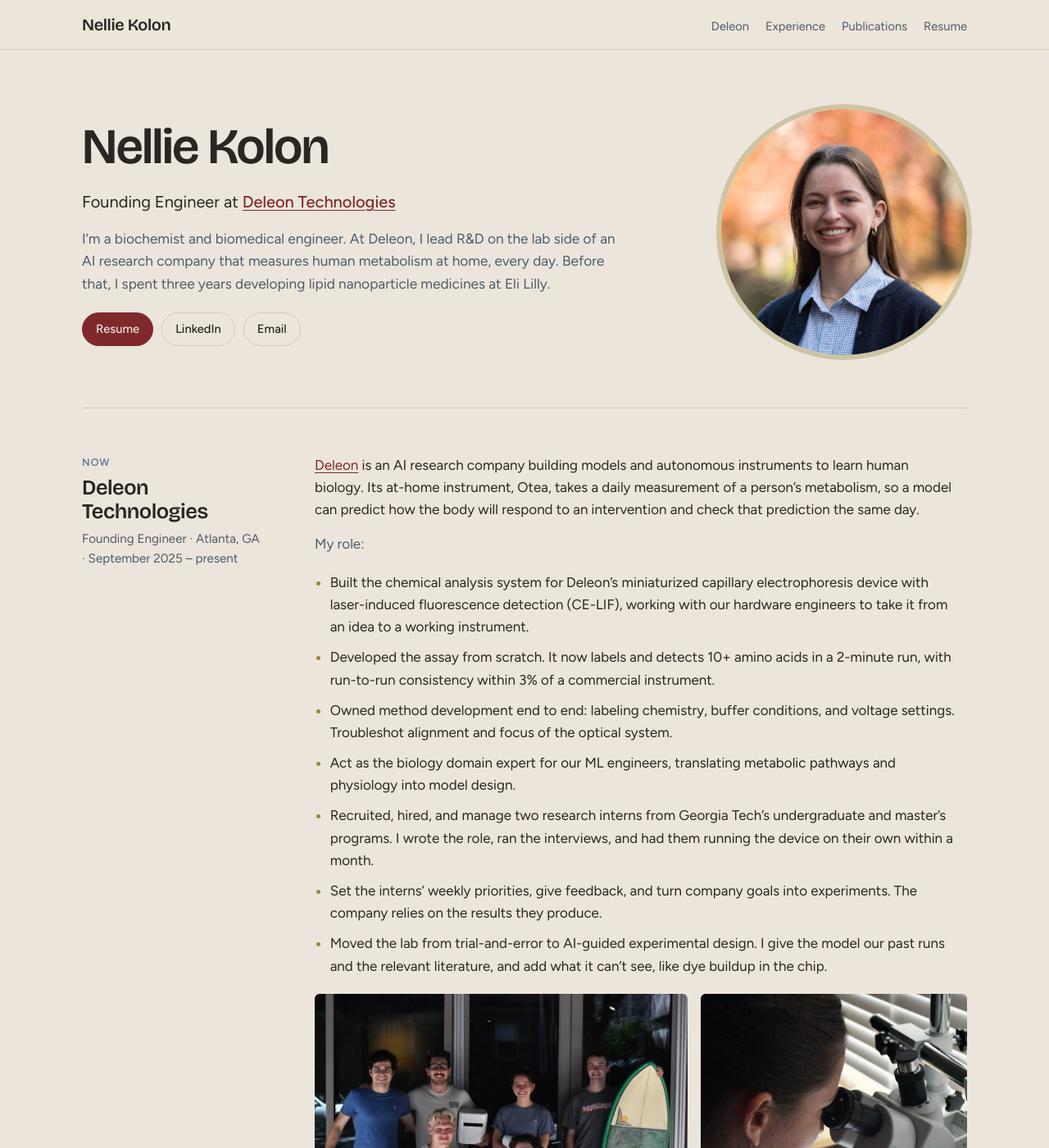
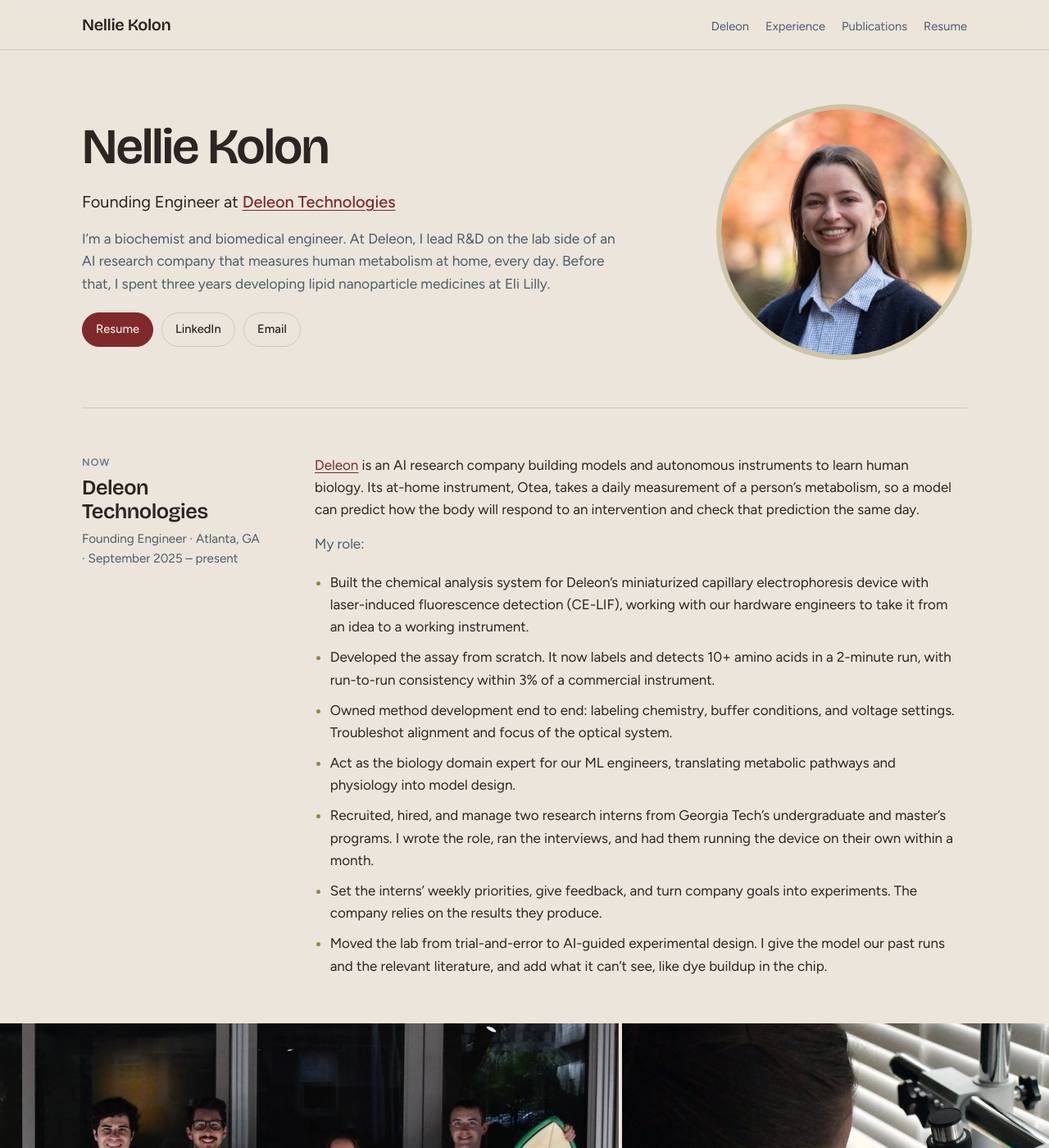
Before and after one commit to nelliekolon/nelliekolon.github.io, a Jekyll site: the page built from index.md, in a window 1280 px wide and 1400 px high. Shown: the whole window at 82% size. Built offline with Jekyll 4.4.1, drawn with Linux system fonts in a browser that asks for light colours.

Commit message:
Preview: full-bleed Deleon photos and eased hover interactions
Co-Authored-By: Claude Opus 5.5 <noreply@anthropic.com>
Claude-Session: https://claude.ai/code/session_01HFMymAmWcw7GchssUrMz1g

```diff
--- a/assets/css/styles.css
+++ b/assets/css/styles.css
@@ -11,6 +11,7 @@
   --line: #d3c9b9;
   --accent: var(--cherry);
   --marker: var(--olive);
+  --ease-out: cubic-bezier(0.16, 1, 0.3, 1);
   --serif: "Bricolage Grotesque", -apple-system, "Segoe UI", Helvetica, Arial, sans-serif;
   --sans: "Figtree", -apple-system, "Segoe UI", Helvetica, Arial, sans-serif;
   color-scheme: light;
@@ -18,7 +19,11 @@
 
 * { box-sizing: border-box; }
 html { scroll-behavior: smooth; }
-@media (prefers-reduced-motion: reduce) { html { scroll-behavior: auto; } }
+@media (prefers-reduced-motion: reduce) {
+  html { scroll-behavior: auto; }
+  *, *::before, *::after { transition-duration: 1ms !important; }
+  .button:hover, .photos figure:hover img, .job-photo:hover img { transform: none; }
+}
 
 body {
   margin: 0;
@@ -28,12 +33,13 @@ body {
   font-size: 17px;
   line-height: 1.6;
   -webkit-font-smoothing: antialiased;
+  overflow-x: clip;
 }
 
 img { max-width: 100%; display: block; }
 
-a { color: var(--accent); text-decoration-thickness: 1px; text-underline-offset: 3px; }
-a:hover { text-decoration-thickness: 2px; }
+a { color: var(--accent); text-decoration-thickness: 1px; text-underline-offset: 3px; transition: color 400ms var(--ease-out), text-underline-offset 400ms var(--ease-out); }
+a:hover { text-decoration-thickness: 2px; text-underline-offset: 5px; }
 a:focus-visible { outline: 2px solid var(--accent); outline-offset: 3px; border-radius: 2px; }
 
 .wrap {
@@ -113,7 +119,9 @@ section:first-child { border-top: 0; }
   font-size: 0.92rem;
   font-weight: 500;
 }
-.button:hover { border-color: var(--slate); }
+.button { transition: transform 600ms var(--ease-out), background-color 400ms var(--ease-out), border-color 400ms var(--ease-out); will-change: transform; }
+.button:hover { border-color: var(--slate); transform: translateY(-2px); }
+.button:active { transform: translateY(0); transition-duration: 150ms; }
 .button.primary { background: var(--cherry); color: var(--linen); border-color: var(--cherry); }
 .button.primary:hover { background: #6a2123; }
 
@@ -130,11 +138,29 @@ section:first-child { border-top: 0; }
 ul.points { margin: 0; padding-left: 1.1em; display: flex; flex-direction: column; gap: 10px; max-width: 72ch; }
 ul.points li::marker { color: var(--marker); }
 
-.photos { display: grid; grid-template-columns: 1.4fr 1fr; gap: 16px; margin-top: 12px; }
-.photos figure { margin: 0; display: flex; flex-direction: column; gap: 6px; min-width: 0; }
-.photos img { width: 100%; height: clamp(220px, 24vw, 320px); object-fit: cover; border-radius: 6px; }
-.photos figcaption { font-size: 0.85rem; color: var(--muted); }
-@media (max-width: 560px) { .photos { grid-template-columns: 1fr; } .photos img { height: auto; aspect-ratio: 3 / 2; } }
+
+/* Deleon photos: full-bleed strip, edge to edge */
+.photos.bleed {
+  margin-inline: calc(50% - 50vw);
+  display: grid;
+  grid-template-columns: 1.45fr 1fr;
+  gap: 4px;
+  padding-bottom: 56px;
+}
+.photos figure { margin: 0; display: flex; flex-direction: column; gap: 10px; min-width: 0; overflow: hidden; }
+.photos .frame { overflow: hidden; }
+.photos img {
+  width: 100%;
+  height: clamp(300px, 36vw, 560px);
+  object-fit: cover;
+  transition: transform 900ms var(--ease-out);
+}
+.photos figure:hover img { transform: scale(1.025); }
+.photos figcaption { font-size: 0.85rem; color: var(--muted); padding-inline: max(20px, env(safe-area-inset-left, 0px)); }
+@media (max-width: 640px) {
+  .photos.bleed { grid-template-columns: 1fr; gap: 16px; }
+  .photos img { height: auto; aspect-ratio: 3 / 2; }
+}
 
 /* Experience */
 .jobs { display: flex; flex-direction: column; gap: 28px; }
@@ -146,7 +172,9 @@ ul.points li::marker { color: var(--marker); }
 .what-text { display: flex; flex-direction: column; gap: 6px; min-width: 0; }
 @media (max-width: 560px) { .what.with-photo { grid-template-columns: 1fr; } }
 .job-photo { margin: 4px 0 0; display: flex; flex-direction: column; gap: 6px; width: 100%; max-width: 100%; }
-.job-photo img { width: 100%; aspect-ratio: 4 / 5; object-fit: cover; border-radius: 6px; }
+.job-photo img { width: 100%; aspect-ratio: 4 / 5; object-fit: cover; border-radius: 6px; transition: transform 900ms var(--ease-out); }
+.job-photo { overflow: hidden; }
+.job-photo:hover img { transform: scale(1.03); }
 .job-photo figcaption { font-size: 0.85rem; color: var(--muted); }
 @media (max-width: 560px) { .job { grid-template-columns: 1fr; } }
 
--- a/index.md
+++ b/index.md
@@ -38,17 +38,18 @@ image: /assets/media/deleon-lab.jpg
     <li>Set the interns’ weekly priorities, give feedback, and turn company goals into experiments. The company relies on the results they produce.</li>
     <li>Moved the lab from trial-and-error to AI-guided experimental design. I give the model our past runs and the relevant literature, and add what it can’t see, like dye buildup in the chip.</li>
   </ul>
-  <div class="photos">
-    <figure>
-      <img src="/assets/media/deleon-team.jpg" alt="The Deleon team standing outside the office" loading="lazy">
-      <figcaption>The Deleon team in Atlanta.</figcaption>
-    </figure>
-    <figure>
-      <img src="/assets/media/deleon-lab.jpg" alt="Nellie looking through a stereo microscope in the lab" loading="lazy">
-      <figcaption>At the microscope in the Deleon lab.</figcaption>
-    </figure>
-  </div>
 </section>
+
+<div class="photos bleed">
+  <figure>
+    <img src="/assets/media/deleon-team.jpg" alt="The Deleon team standing outside the office" loading="lazy">
+    <figcaption>The Deleon team in Atlanta.</figcaption>
+  </figure>
+  <figure>
+    <img src="/assets/media/deleon-lab.jpg" alt="Nellie looking through a stereo microscope in the lab" loading="lazy">
+    <figcaption>At the microscope in the Deleon lab.</figcaption>
+  </figure>
+</div>
 
 <section id="experience">
   <div class="section-head">
```
